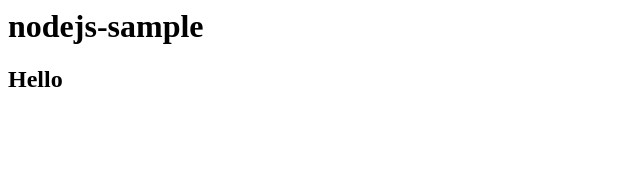
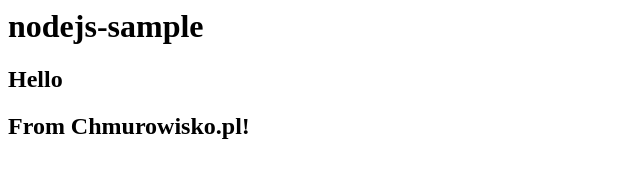
Before and after one commit to krystiankucharski/nodejs-sample, a website: page index.html in a window 1280 px wide. Shown: the whole page, without its empty margins (0-640 px from the left). Drawn offline with Linux system fonts and the light colour scheme.

Commit message:
Second commit

```diff
--- a/index.html
+++ b/index.html
@@ -1,2 +1,3 @@
 <H1>nodejs-sample</H1>
 <h2>Hello</h2>
+<h2>From Chmurowisko.pl!</h2>
```
